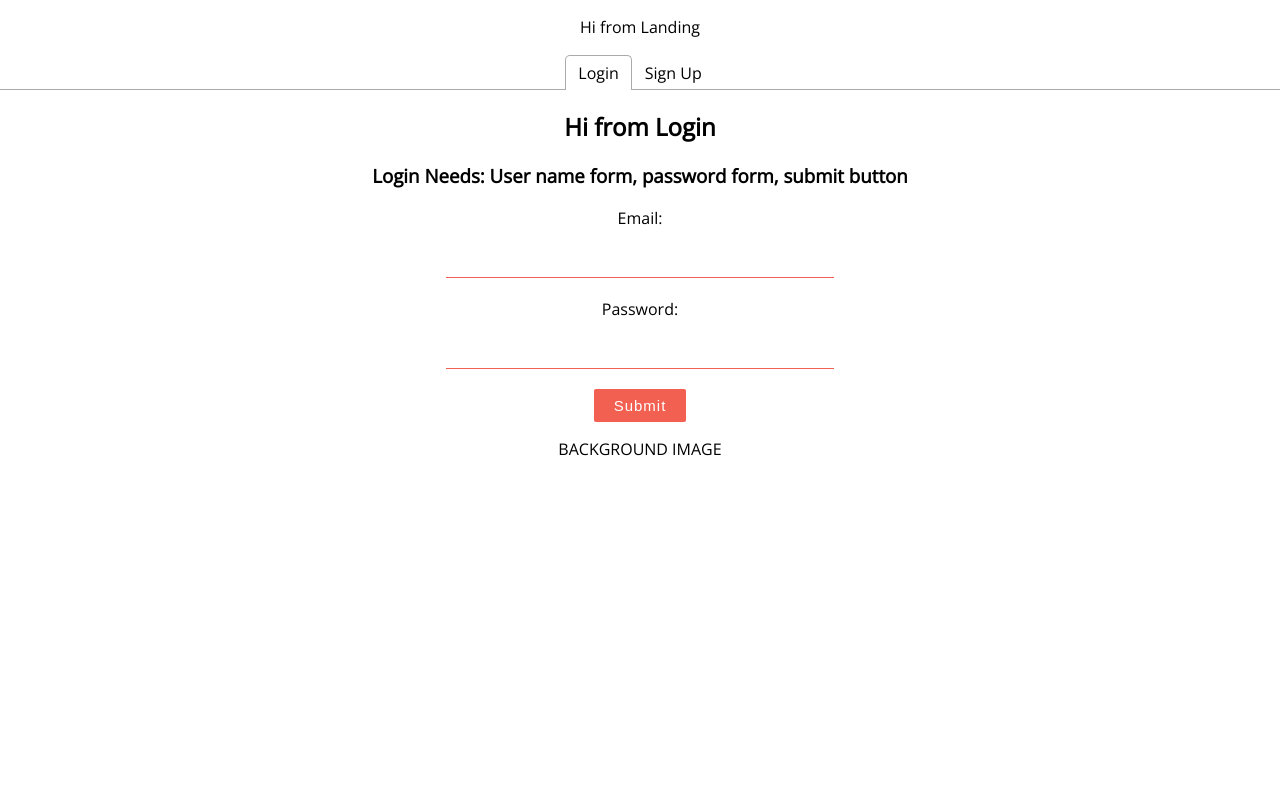
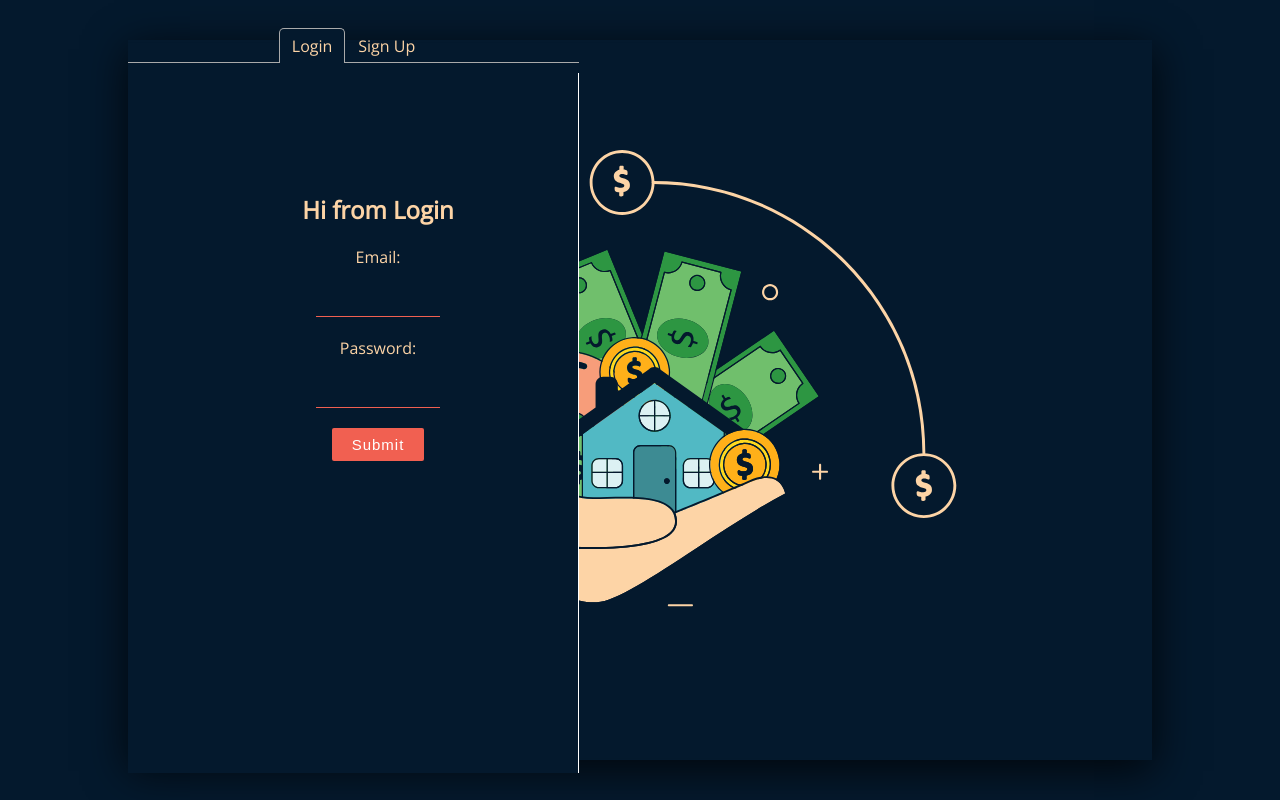
Before and after one commit to gewashington/budget-app, a React (Create React App) app: page / in a window 1280 px wide. Built offline with nearby package versions, Linux system fonts and the light colour scheme.

Commit message:
Started css for landing page

```diff
--- a/src/App.js
+++ b/src/App.js
@@ -6,9 +6,9 @@ import './App.css';
 
 //Goal: When button is clicked, component is changed to sign in
 class App extends Component {
+
   render() {
     return (
-
       <div className="App">
         <Route path="/" component={Landing} />
       </div>
--- a/src/components/Auth/Landing.js
+++ b/src/components/Auth/Landing.js
@@ -3,30 +3,40 @@ import { Link, Router, Route, Switch, Redirect } from 'react-router-dom';
 import { Tab, Tabs, TabList, TabPanel } from 'react-tabs';
 import Login from './Login';
 import Signup from './Signup';
-import 'react-tabs/style/react-tabs.css';
-
+// import 'react-tabs/style/react-tabs.css';
+import '../CSS/TabsCSS.css';
+import '../Entrance.css';
+/*TO-DO:
+- Edit CSS
+- Add Auth
+*/
 
 export default class Landing extends React.Component {
 
 
   render()  {
     return(
-      <div>
-      <p>Hi from Landing</p>
+      <div className="wrapper">
+        <div className="main">
+        <div className="title-container">
         <Tabs>
           <TabList>
             <Tab>Login</Tab>
             <Tab>Sign Up</Tab>
           </TabList>
-
           <TabPanel>
+            <div className="form-container">
             <Login />
+            </div>
           </TabPanel>
           <TabPanel>
+            <div className="form-container">
             <Signup />
+            </div>
           </TabPanel>
         </Tabs>
-      <p>BACKGROUND IMAGE</p>
+      </div>
+      </div>
       </div>
     )
   }
--- a/src/components/Auth/Login.js
+++ b/src/components/Auth/Login.js
@@ -1,6 +1,17 @@
 import React from 'react';
+import { Route, Switch, Redirect, withRouter, Link } from 'react-router-dom';
+import Dashboard from '../Dashboard';
 import '../Entrance.css'
 
+
+const Button = withRouter(({ history }) => (
+  <button
+    type='button'
+    onClick={() => { history.push('../Dashboard') }}
+  >
+    Submit
+  </button>
+))
 
 export default class Login extends React.Component {
 
@@ -17,6 +28,8 @@ export default class Login extends React.Component {
     //handle user login on button click here!
     e.preventDefault();
     console.log("Clicked Login Button!")
+    //temporarily allow login
+    return <Redirect to={Dashboard} />
   }
 
 
@@ -24,12 +37,12 @@ export default class Login extends React.Component {
     return(
       <div>
         <h2>Hi from Login</h2>
-        <h3>Login Needs: User name form, password form, submit button</h3>
           <form onSubmit={this.handeLoginSubmit}>
             <p>Email:</p><input style={{ margin: "20px auto", display: "block"}} type="text" name="nameloginform" />
             <p>Password:</p><input style={{ margin: "20px auto", display: "block"}} type="text" name="passwordloginform" />
-            <button>Submit</button>
+            <button onClick={this.handeLoginSubmit}>Submit</button>
           </form>
+
       </div>
     )
   }
--- a/src/components/Auth/Signup.js
+++ b/src/components/Auth/Signup.js
@@ -12,7 +12,6 @@ export default class Signup extends React.Component {
     return(
       <div>
         <h2>Hi from Sign Up</h2>
-        <h3>Sign up needs: Username form, password form, submit button (Optional: check agreement box, tems and conditions link)</h3>
           <form onSubmit={this.handleSignUpSubmit}>
             <p>Email:</p><input style={{ margin: "20px auto", display: "block"}} type="text" name="namesignupform" />
             <p>Password:</p><input style={{ margin: "20px auto", display: "block"}} type="text" name="passwordsignupform" />
--- /dev/null
+++ b/src/components/CSS/TabsCSS.css
@@ -0,0 +1,52 @@
+.react-tabs__tab-list {
+  border-bottom: 1px solid #aaa;
+  margin: 0 0 10px;
+  padding: 0;
+}
+
+.react-tabs__tab {
+  display: inline-block;
+  border: 1px solid transparent;
+  border-bottom: none;
+  bottom: -1px;
+  position: relative;
+  list-style: none;
+  padding: 6px 12px;
+  cursor: pointer;
+}
+
+.react-tabs__tab--selected {
+  background: #04192D;
+  border-color: #aaa;
+  color: #FDD4A6;
+  border-radius: 5px 5px 0 0;
+}
+
+.react-tabs__tab--disabled {
+  color: GrayText;
+  cursor: default;
+}
+
+.react-tabs__tab:focus {
+  box-shadow: 0 0 5px hsl(208, 99%, 50%);
+  border-color: hsl(208, 99%, 50%);
+  outline: none;
+}
+
+.react-tabs__tab:focus:after {
+  content: "";
+  position: absolute;
+  height: 5px;
+  left: -4px;
+  right: -4px;
+  bottom: -5px;
+  background: #04192D;
+}
+
+.react-tabs__tab-panel {
+  display: none;
+}
+
+.react-tabs__tab-panel--selected {
+  display: block;
+}
--- a/src/components/Entrance.css
+++ b/src/components/Entrance.css
@@ -1,13 +1,14 @@
 @import url('https://fonts.googleapis.com/css?family=Merriweather:100,200,300,300i,400,400i,700');
 @import url('https://fonts.googleapis.com/css?family=Roboto+Slab:400,700');
 @import url('https://fonts.googleapis.com/css?family=Open+Sans:300,400');
-
+/*Dark blue: #04192D
+Pink-Peach: #FDD4A6*/
 body {
   font-family: "Open Sans", serif;
 }
 
 .wrapper {
-  background: linear-gradient(to right, #e67e22, #e74c3c);
+  background-color: #04192D;
   height: 100vh;
   display: flex;
   justify-content: center;
@@ -16,21 +17,21 @@ body {
 
 .main {
   height: 90vh;
-  background: #fff;
-  box-shadow: 0px 13px 40px -13px rgba(0,0,0,0.75);
+  background:  #04192D;
+  box-shadow: 1px 10px 40px 1px rgba(0,0,0,0.75);
   width: 80%;
   margin: 0 auto;
 }
 
 .title-container {
   height: 90vh;
-  background: url("../entranceimage.svg") center center no-repeat;
-  background-size: cover;
+  background: url("../entranceimage.svg") right center no-repeat;
+  background-size: contain;
   display: flex;
   align-items: center;
-  justify-content: center;
+  justify-content: flex-start;
   text-align: center;
-  color: #000;
+  color: #FDD4A6;
 }
 
 .title-container__title {
@@ -49,8 +50,10 @@ body {
 }
 
 .form-container {
-  background-color: #2c3e50;
-  height: 90vh;
+  background-color: #04192D;
+  border-right: 1px solid white;
+  height: 75vh;
+  width: 50vh;
   padding-top: 100px;
   padding-left: 50px;
 }
@@ -61,7 +64,7 @@ input[type="text"] {
   border-bottom: solid 1px #f16051;
   width: 30%;
   padding-bottom: 4px;
-  color: #fff !important;
+  color: #FDD4A6!important;
   font-weight: lighter;
   letter-spacing: 2px;
   margin-bottom: 30px;
```
Lines whose indentation alone changed are shown as unchanged.
